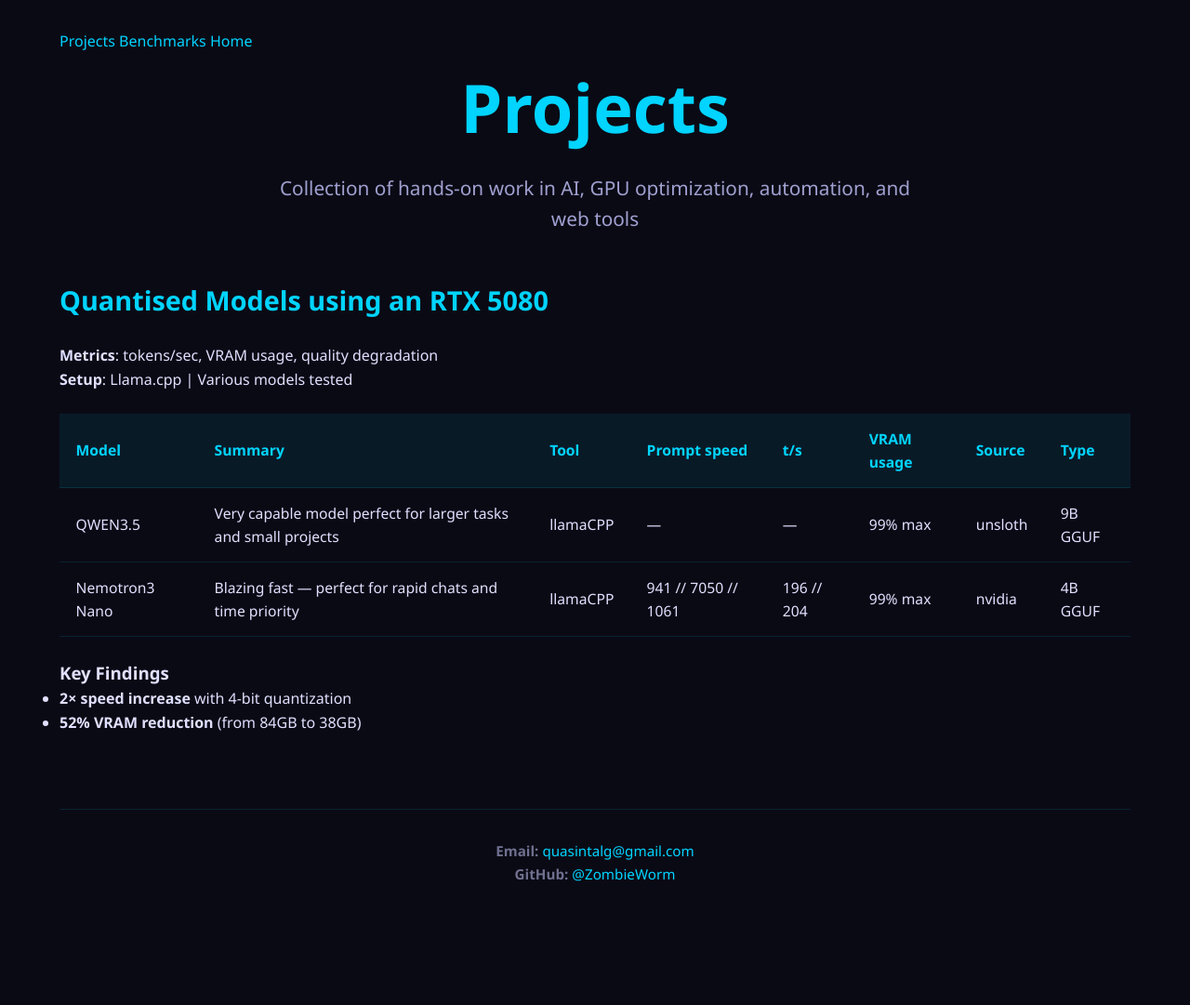
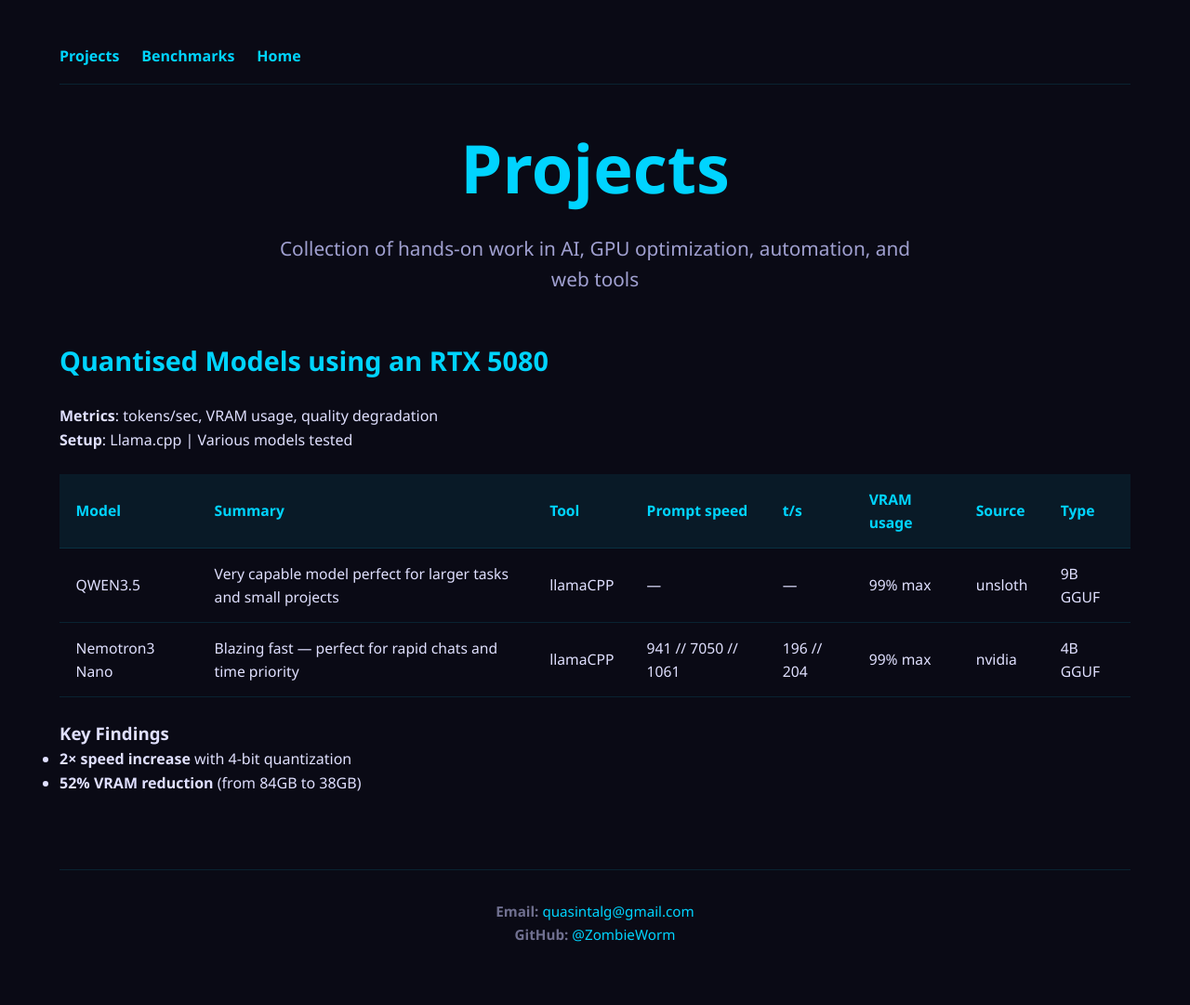
Before and after one commit to ZombieWorm/ZombieWorm.github.io, a Jekyll site: the page projects.html, which Jekyll copies as it is, in a window 1280 px wide. Shown: the whole page at 93% size. Built offline with Jekyll 4.4.1, drawn with Linux system fonts in a browser that asks for light colours; before the commit the page ends 1016 px from its top, so only the background shows below that.

Commit message:
global site stylesheet

```diff
--- /dev/null
+++ b/assets/css/site.css
@@ -0,0 +1,218 @@
+/* ===========================
+   GLOBAL THEME VARIABLES
+   =========================== */
+:root {
+  --bg: #0a0a15;
+  --text: #e0e0ff;
+  --accent: #00d4ff;
+  --card: #16162a;
+  --border: rgba(0, 212, 255, 0.12);
+}
+
+/* ===========================
+   GLOBAL RESET + BODY
+   =========================== */
+* {
+  margin: 0;
+  padding: 0;
+  box-sizing: border-box;
+}
+
+body {
+  font-family: 'Segoe UI', system-ui, sans-serif;
+  background: var(--bg);
+  color: var(--text);
+  line-height: 1.6;
+  padding: 2rem 5vw;
+}
+
+/* ===========================
+   NAVIGATION BAR
+   =========================== */
+.nav {
+  display: flex;
+  gap: 1.5rem;
+  padding: 1rem 0;
+  border-bottom: 1px solid var(--border);
+  margin-bottom: 2rem;
+}
+
+.nav a {
+  color: var(--accent);
+  text-decoration: none;
+  font-weight: 600;
+}
+
+.nav a:hover {
+  text-decoration: underline;
+}
+
+/* ===========================
+   HEADERS + TITLES
+   =========================== */
+header {
+  text-align: center;
+  margin-bottom: 3rem;
+}
+
+h1 {
+  font-size: clamp(2.8rem, 6vw, 4.5rem);
+  color: var(--accent);
+  margin-bottom: 0.8rem;
+}
+
+.subtitle {
+  color: #a0a0d0;
+  font-size: 1.3rem;
+  max-width: 700px;
+  margin: 0 auto;
+}
+
+.section-title {
+  color: var(--accent);
+  font-size: 1.8rem;
+  margin: 3rem 0 1.5rem;
+}
+
+/* ===========================
+   LAYOUT CONTAINERS
+   =========================== */
+.container {
+  max-width: 1200px;
+  margin: 0 auto;
+}
+
+/* ===========================
+   PROJECT CARDS
+   =========================== */
+.project-grid {
+  display: grid;
+  grid-template-columns: repeat(auto-fit, minmax(340px, 1fr));
+  gap: 1.8rem;
+  margin: 2.5rem 0;
+}
+
+.project-card {
+  background: var(--card);
+  border: 1px solid var(--border);
+  border-radius: 12px;
+  padding: 1.6rem;
+  transition: all 0.25s ease;
+}
+
+.project-card:hover {
+  transform: translateY(-6px);
+  border-color: rgba(0, 212, 255, 0.4);
+  box-shadow: 0 16px 40px rgba(0,0,0,0.5);
+}
+
+.project-title {
+  color: var(--accent);
+  font-size: 1.4rem;
+  margin-bottom: 0.8rem;
+  display: flex;
+  align-items: center;
+  gap: 0.6rem;
+}
+
+.status {
+  font-size: 0.9rem;
+  color: #88ffaa;
+  margin-left: auto;
+  background: rgba(136, 255, 170, 0.12);
+  padding: 0.3rem 0.8rem;
+  border-radius: 999px;
+}
+
+.project-meta {
+  font-size: 0.95rem;
+  color: #9090c0;
+  margin-bottom: 1rem;
+}
+
+.project-body {
+  font-size: 1rem;
+  color: #d0d0e8;
+}
+
+.tech {
+  color: var(--accent);
+  font-weight: 500;
+}
+
+/* ===========================
+   TABLES
+   =========================== */
+table {
+  width: 100%;
+  border-collapse: collapse;
+  margin: 1.5rem 0;
+  font-size: 0.98rem;
+}
+
+th, td {
+  padding: 0.9rem 1.1rem;
+  text-align: left;
+  border-bottom: 1px solid var(--border);
+}
+
+th {
+  background: rgba(0, 212, 255, 0.08);
+  color: var(--accent);
+}
+
+tr:hover {
+  background: rgba(0, 212, 255, 0.06);
+}
+
+/* ===========================
+   BUTTONS / CTA
+   =========================== */
+.cta {
+  display: inline-block;
+  margin-top: 1rem;
+  padding: 0.7rem 1.4rem;
+  background: var(--accent);
+  color: #0a0a15;
+  text-decoration: none;
+  border-radius: 50px;
+  font-weight: 600;
+  transition: all 0.2s;
+}
+
+.cta:hover {
+  background: #00eaff;
+  transform: translateY(-2px);
+}
+
+/* ===========================
+   FOOTER
+   =========================== */
+footer {
+  text-align: center;
+  margin-top: 5rem;
+  padding: 2rem 0;
+  color: #707090;
+  font-size: 0.95rem;
+  border-top: 1px solid var(--border);
+}
+
+/* ===========================
+   LINKS
+   =========================== */
+a {
+  color: var(--accent);
+  text-decoration: none;
+}
+
+a:hover {
+  text-decoration: underline;
+}
+
+/* ===========================
+   RESPONSIVE
+   =========================== */
+@media (max-width: 768px) {
+  body { padding: 1.5rem 6vw; }
+  .project-grid { grid-template-columns: 1fr; }
+}
--- a/benchmarks.html
+++ b/benchmarks.html
@@ -4,7 +4,7 @@
   <meta charset="UTF-8" />
   <meta name="viewport" content="width=device-width, initial-scale=1.0"/>
   <title>GPU Performance Benchmarks • ZombieWorm</title>
-  <link rel="stylesheet" href="https://cdnjs.cloudflare.com/ajax/libs/font-awesome/6.5.0/css/all.min.css"/>
+  <link rel="stylesheet" href="/assets/css/site.css">
   <style>
     :root {
       --bg: #0a0a15;
--- a/index.html
+++ b/index.html
@@ -4,7 +4,7 @@
   <meta charset="UTF-8" />
   <meta name="viewport" content="width=device-width, initial-scale=1.0"/>
   <title>Your Name • Developer / Creator</title>
-  <link rel="stylesheet" href="https://cdnjs.cloudflare.com/ajax/libs/font-awesome/6.5.0/css/all.min.css"/>
+  <link rel="stylesheet" href="/assets/css/site.css">
   <style>
     :root {
     --bg: #0a0a15;
--- a/projects.html
+++ b/projects.html
@@ -4,7 +4,7 @@
   <meta charset="UTF-8" />
   <meta name="viewport" content="width=device-width, initial-scale=1.0"/>
   <title>Projects • ZombieWorm</title>
-  <link rel="stylesheet" href="https://cdnjs.cloudflare.com/ajax/libs/font-awesome/6.5.0/css/all.min.css"/>
+  <link rel="stylesheet" href="/assets/css/site.css">
   <style>
     :root {
       --bg: #0a0a15;
```
